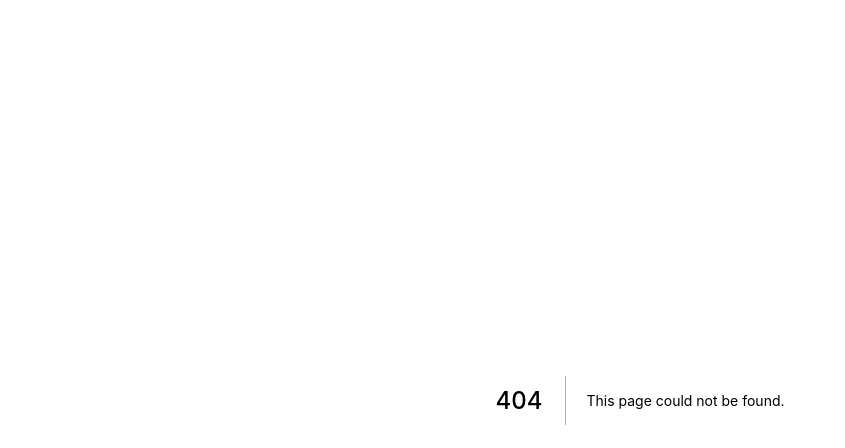
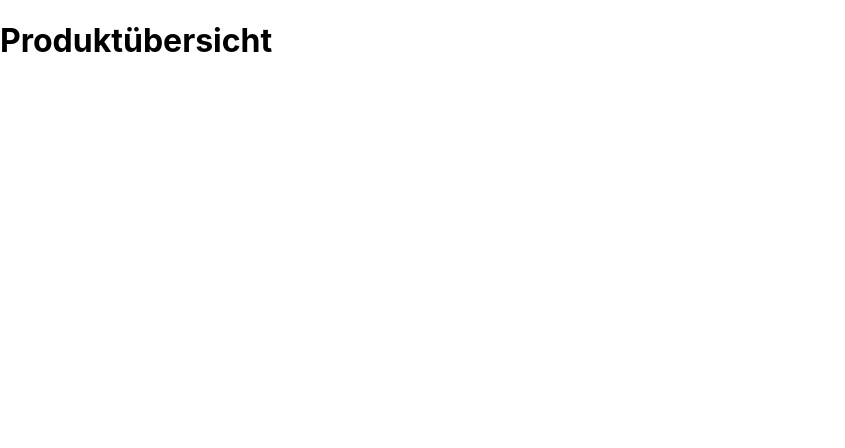
Before and after one commit to Marumoto2001/cardmonster-frontend, a Next.js app: page /products in a window 1280 px wide. Before the commit this address had no page. Shown: the top 448 px of the page, without its empty margins (0-845 px from the left). Built offline with nearby package versions, Linux system fonts and the light colour scheme.

Commit message:
added product pages

```diff
--- /dev/null
+++ b/pages/products/index.tsx
@@ -0,0 +1,3 @@
+export default function Products(){
+    return <h1>Produktübersicht</h1>
+}
```
Also changed, not shown: pages/products/[id].tsx (added, +7 -0 lines).
